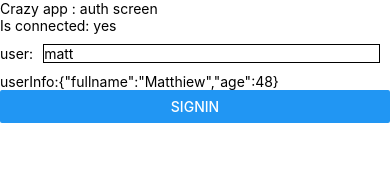
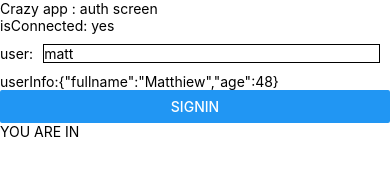
Before and after one commit to gurvanhenry/RNCleanArchiProto, a React Native app: screen / in a window 390 px wide. Both pictures are taken after a click on the button "SIGNIN". Shown: the top 190 px of the page. Built offline with nearby package versions, Linux system fonts and the light colour scheme.

Commit message:
Add app context

```diff
--- a/src/App.tsx
+++ b/src/App.tsx
@@ -1,13 +1,16 @@
 import React from 'react';
 
 import {SafeAreaView, StatusBar} from 'react-native';
+import {AppContextProvider} from './presentation/AppContext';
 import {AuthenticationScreen} from './presentation/AuthenticationScreen';
 
 export function App() {
   return (
-    <SafeAreaView>
-      <StatusBar barStyle={'dark-content'} />
-      <AuthenticationScreen />
-    </SafeAreaView>
+    <AppContextProvider>
+      <SafeAreaView>
+        <StatusBar barStyle={'dark-content'} />
+        <AuthenticationScreen />
+      </SafeAreaView>
+    </AppContextProvider>
   );
 }
--- /dev/null
+++ b/src/presentation/AppContext.tsx
@@ -0,0 +1,24 @@
+// context : equivalent à un redux / action + selecteur
+
+import React from 'react';
+import {UserInfo} from '../domain/entity/UserInfo';
+
+export type AppState = {
+  isConnected: boolean;
+  setIsConnected: (value: boolean) => void;
+  userInfo: UserInfo | undefined;
+  setUserInfo: (value: UserInfo | undefined) => void;
+};
+
+export const AppContext = React.createContext<AppState>(undefined);
+
+export const AppContextProvider = ({children}: {children: any}) => {
+  const [isConnected, setIsConnected] = React.useState<boolean>(false);
+  const [userInfo, setUserInfo] = React.useState<UserInfo | undefined>(
+    undefined,
+  );
+
+  const value: AppState = {isConnected, setIsConnected, userInfo, setUserInfo};
+
+  return <AppContext.Provider value={value}>{children}</AppContext.Provider>;
+};
--- a/src/presentation/AuthenticationScreen.tsx
+++ b/src/presentation/AuthenticationScreen.tsx
@@ -5,31 +5,17 @@
 
 import React from 'react';
 
-import {View, Text, TextInput, Button} from 'react-native';
-import {useAuthentication} from './useAuthentication';
+import {View, Text} from 'react-native';
+import {AppContext} from './AppContext';
+import {SignInForm} from './SignInForm';
 
 export function AuthenticationScreen() {
-  const [login, setLogin] = React.useState('matt');
-  const {isConnected, userInfo, trySignIn} = useAuthentication();
+  const {isConnected} = React.useContext(AppContext);
   return (
     <View>
       <Text>Crazy app : auth screen</Text>
-      <Text>Is connected: {isConnected ? 'yes' : 'no'}</Text>
-      <View style={{flexDirection: 'row', alignItems: 'center'}}>
-        <Text>user:</Text>
-        <TextInput
-          value={login}
-          onChangeText={setLogin}
-          style={{borderWidth: 1, margin: 10, flex: 1}}
-        />
-      </View>
-      {userInfo && (
-        <View style={{flexDirection: 'row', alignItems: 'center'}}>
-          <Text>userInfo:</Text>
-          <Text>{JSON.stringify(userInfo)}</Text>
-        </View>
-      )}
-      <Button title="SignIn" onPress={() => trySignIn(login)} />
+      <Text>isConnected: {isConnected ? 'yes' : 'no'}</Text>
+      <SignInForm />
     </View>
   );
 }
--- /dev/null
+++ b/src/presentation/SignInForm.tsx
@@ -0,0 +1,31 @@
+import {View, Text, TextInput, Button} from 'react-native';
+import {useAuthentication} from './useAuthentication';
+
+import React from 'react';
+import {AppContext} from './AppContext';
+
+export function SignInForm() {
+  const [login, setLogin] = React.useState('matt');
+  const {trySignIn} = useAuthentication();
+  const {isConnected, userInfo} = React.useContext(AppContext);
+  return (
+    <View>
+      <View style={{flexDirection: 'row', alignItems: 'center'}}>
+        <Text>user:</Text>
+        <TextInput
+          value={login}
+          onChangeText={setLogin}
+          style={{borderWidth: 1, margin: 10, flex: 1}}
+        />
+      </View>
+      {userInfo && (
+        <View style={{flexDirection: 'row', alignItems: 'center'}}>
+          <Text>userInfo:</Text>
+          <Text>{JSON.stringify(userInfo)}</Text>
+        </View>
+      )}
+      <Button title="SignIn" onPress={() => trySignIn(login)} />
+      <Text>{isConnected ? 'YOU ARE IN' : ''}</Text>
+    </View>
+  );
+}
--- a/src/presentation/useAuthentication.ts
+++ b/src/presentation/useAuthentication.ts
@@ -6,14 +6,12 @@
 
 import React from 'react';
 
-import {UserInfo} from '../domain/entity/UserInfo';
 import {Authentication} from '../domain/use-case/Authentication';
+import {AppContext} from './AppContext';
 
 export function useAuthentication() {
-  const [isConnected, setIsConnected] = React.useState<boolean>(false);
-  const [userInfo, setUserInfo] = React.useState<UserInfo | undefined>(
-    undefined,
-  );
+  const {setIsConnected, setUserInfo} = React.useContext(AppContext);
+
   function trySignIn(login: string) {
     const authentication = new Authentication();
     const signInResult = authentication.signIn(login);
@@ -26,5 +24,5 @@ export function useAuthentication() {
     }
   }
 
-  return {isConnected, userInfo, trySignIn};
+  return {trySignIn};
 }
```
